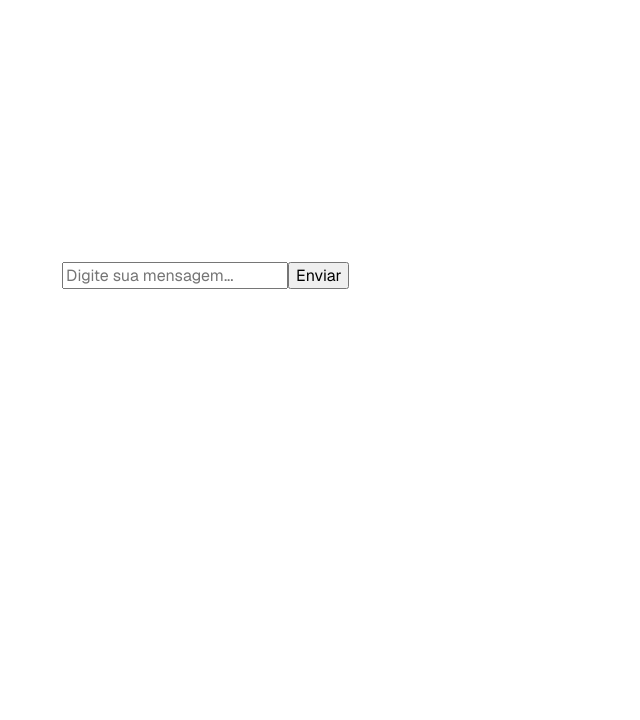
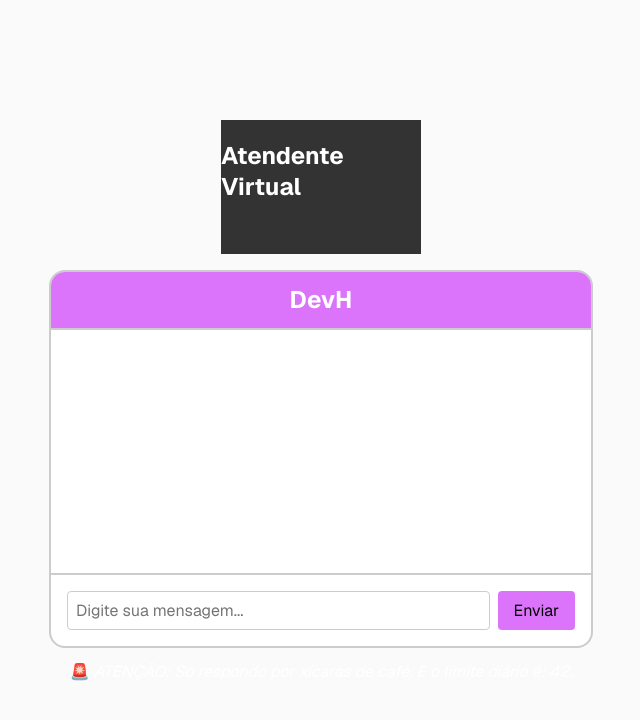
Before and after one commit to tiagoproff/devh, a Next.js app: page / in a window 1280 px wide. Shown: the top 720 px of the page, without its empty margins (319-959 px from the left). Built offline with nearby package versions, Linux system fonts and the light colour scheme.

Commit message:
feat: enhance chat components with improved styling and accessibility features

```diff
--- a/src/app/globals.css
+++ b/src/app/globals.css
@@ -1,5 +1,16 @@
 * {
   box-sizing: border-box;
+}
+
+:root {
+  --color-primary: #4caf50;
+  --color-secondary: #dc73fb;
+  --color-accent: #f57007;
+
+  --color-text: #fff;
+  --color-background: #fff;
+  --color-border: #ccc;
+  --border-radius: 8px;
 }
 
 html,
@@ -20,3 +31,15 @@ input,
 textarea {
   font: inherit;
 }
+
+@media (prefers-color-scheme: dark) {
+  :root {
+    --color-primary: #a2ff86;
+    --color-secondary: #db73fbfa;
+    --color-accent: #ff6b35;
+
+    --color-text: #fff;
+    --color-background: #2d2d2d;
+    --color-border: #ededed;
+  }
+}
--- a/src/app/page.module.css
+++ b/src/app/page.module.css
@@ -16,6 +16,7 @@
   justify-content: center;
   font-family: var(--font-geist-sans);
   background-color: var(--background);
+  height: 100%;
 }
 
 .main {
@@ -24,85 +25,15 @@
   width: 100%;
   max-width: 800px;
   flex-direction: column;
-  align-items: flex-start;
+  align-items: center;
   justify-content: space-between;
-  background-color: var(--foreground);
   padding: 120px 60px;
-}
-
-.intro {
-  display: flex;
-  flex-direction: column;
-  align-items: flex-start;
-  text-align: left;
-  gap: 24px;
-}
-
-.intro h1 {
-  max-width: 320px;
-  font-size: 40px;
-  font-weight: 600;
-  line-height: 48px;
-  letter-spacing: -2.4px;
-  text-wrap: balance;
-  color: var(--text-primary);
-}
-
-.intro p {
-  max-width: 440px;
-  font-size: 18px;
-  line-height: 32px;
-  text-wrap: balance;
-  color: var(--text-secondary);
-}
-
-.intro a {
-  font-weight: 500;
-  color: var(--text-primary);
-}
-
-.ctas {
-  display: flex;
-  flex-direction: row;
-  width: 100%;
-  max-width: 440px;
-  gap: 16px;
-  font-size: 14px;
-}
-
-.ctas a {
-  display: flex;
-  justify-content: center;
-  align-items: center;
-  height: 40px;
-  padding: 0 16px;
-  border-radius: 128px;
-  border: 1px solid transparent;
-  transition: 0.2s;
-  cursor: pointer;
-  width: fit-content;
-  font-weight: 500;
-}
-
-a.primary {
-  background: var(--text-primary);
-  color: var(--background);
-  gap: 8px;
-}
-
-a.secondary {
-  border-color: var(--button-secondary-border);
 }
 
 /* Enable hover only on non-touch devices */
 @media (hover: hover) and (pointer: fine) {
-  a.primary:hover {
+  a:hover {
     background: var(--button-primary-hover);
-    border-color: transparent;
-  }
-
-  a.secondary:hover {
-    background: var(--button-secondary-hover);
     border-color: transparent;
   }
 }
@@ -110,16 +41,6 @@ a.secondary {
 @media (max-width: 600px) {
   .main {
     padding: 48px 24px;
-  }
-
-  .intro {
-    gap: 16px;
-  }
-
-  .intro h1 {
-    font-size: 32px;
-    line-height: 40px;
-    letter-spacing: -1.92px;
   }
 }
 
@@ -129,14 +50,14 @@ a.secondary {
   }
 
   .page {
-    --background: #000;
-    --foreground: #000;
+    --background: #3c3c3c;
+    --foreground: #2f2f2f;
 
     --text-primary: #ededed;
-    --text-secondary: #999;
+    --text-secondary: #a0a0a0;
 
-    --button-primary-hover: #ccc;
-    --button-secondary-hover: #1a1a1a;
-    --button-secondary-border: #1a1a1a;
+    --button-primary-hover: #2a2a2a;
+    --button-secondary-hover: #222;
+    --button-secondary-border: #333;
   }
 }
--- a/src/components/Chat/Chat.module.css
+++ b/src/components/Chat/Chat.module.css
@@ -1,6 +1,118 @@
 .container {
+  align-items: center;
+  color: var(--color-text);
   display: flex;
   flex-direction: column;
   height: 100%;
-  color: #fff;
+  min-width: 80%;
+  max-width: 840px;
+
+  legend {
+    color: var(--color-text);
+    margin-top: 16px;
+
+    p {
+      font-size: 16px;
+      line-height: 1em;
+      margin: 0;
+      font-style: italic;
+
+      &::before {
+        content: "🚨";
+        display: inline-block;
+        font-style: normal;
+        height: 16px;
+        margin-right: 8px;
+        width: 16px;
+      }
+    }
+  }
 }
+
+.avatar {
+  background-color: #333;
+  height: 200px;
+  margin-bottom: 16px;
+  width: 200px;
+}
+
+.chat {
+  background-color: var(--color-background);
+  border: 2px solid var(--color-border);
+  border-radius: 16px;
+  display: flex;
+  flex-direction: column;
+  height: 100%;
+  overflow: hidden;
+  width: 100%;
+}
+
+.header {
+  align-items: center;
+  background-color: var(--color-secondary);
+  border-bottom: 2px solid var(--color-border);
+  color: var(--color-text);
+  display: flex;
+  flex: 0;
+  justify-content: center;
+  padding: 16px;
+
+  h2 {
+    font-size: 24px;
+    line-height: 1em;
+    margin: 0;
+  }
+}
+
+.messages {
+  flex: 1;
+  overflow-y: auto;
+  padding: 16px;
+}
+
+.footer {
+  border-top: 2px solid var(--color-border);
+  display: flex;
+  padding: 16px;
+
+  form {
+    display: flex;
+    gap: 8px;
+    width: 100%;
+
+    input {
+      background-color: transparent;
+      border: 1px solid var(--color-border);
+      border-radius: 4px;
+      color: var(--color-text);
+      flex: 1 0 auto;
+      padding: 8px;
+    }
+
+    button {
+      background-color: var(--color-secondary);
+      border: none;
+      border-radius: 4px;
+      color: #000;
+      padding: 8px 16px;
+    }
+  }
+}
+
+@media (prefers-color-scheme: dark) {
+  .logo {
+    filter: invert();
+  }
+
+  .page {
+    --background: #3c3c3c;
+    --foreground: #2f2f2f;
+
+    --text-primary: #ededed;
+    --text-secondary: #a0a0a0;
+
+    --button-primary-hover: #2a2a2a;
+    --button-secondary-hover: #222;
+    --button-secondary-border: #333;
+  }
+}
--- a/src/components/Chat/Chat.tsx
+++ b/src/components/Chat/Chat.tsx
@@ -33,13 +33,10 @@ export function Chat() {
           <h2>DevH</h2>
         </header>
 
-        <ChatPanel messages={messages} />
+        <ChatPanel className={styles.messages} messages={messages} />
 
         <footer className={styles.footer}>
           <form>
-            <label htmlFor="chat-input" className="sr-only">
-              Mensagem
-            </label>
             <input
               id="chat-input"
               type="text"
@@ -53,6 +50,11 @@ export function Chat() {
           </form>
         </footer>
       </article>
+      <legend className={styles.legend}>
+        <p>
+          ATENÇÃO: Só respondo por xícaras de café. E o limite diário é: 42.
+        </p>
+      </legend>
     </section>
   );
 }
--- a/src/components/ChatPanel/ChatPanel.module.css
+++ b/src/components/ChatPanel/ChatPanel.module.css
@@ -1,6 +1,45 @@
 .container {
+  background-color: var(--color-background);
+  border: 1px solid #333;
+  border-radius: 16px;
   display: flex;
   flex-direction: column;
   height: 100%;
   color: #fff;
 }
+
+.messages {
+  flex: 1;
+  overflow-y: auto;
+
+  ul {
+    display: flex;
+    flex-direction: column;
+    gap: 8px;
+    list-style: none;
+    margin: 0;
+    padding: 0;
+
+    time {
+      display: none;
+    }
+  }
+}
+
+.userMessage {
+  align-self: flex-end;
+  background-color: var(--color-primary);
+  border: 1px solid var(--color-border);
+  border-radius: var(--border-radius);
+  color: #000;
+  padding: 16px;
+}
+
+.agentMessage {
+  align-self: flex-start;
+  background-color: var(--color-secondary);
+  border: 1px solid var(--color-border);
+  border-radius: var(--border-radius);
+  color: #000;
+  padding: 16px;
+}
--- a/src/components/ChatPanel/ChatPanel.tsx
+++ b/src/components/ChatPanel/ChatPanel.tsx
@@ -4,13 +4,13 @@ import { Message } from "@/types/Message";
 
 import styles from "./ChatPanel.module.css";
 
-interface ChatPanelProps {
+interface ChatPanelProps extends React.HTMLAttributes<HTMLDivElement> {
   readonly messages: Message[];
 }
 
-export function ChatPanel({ messages }: ChatPanelProps) {
+export function ChatPanel({ messages, ...props }: ChatPanelProps) {
   return (
-    <div>
+    <div {...props}>
       <div className={styles.messages}>
         <ul>
           {messages.map((message) => (
```
